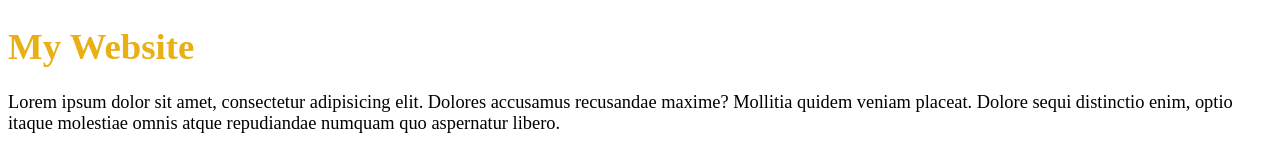
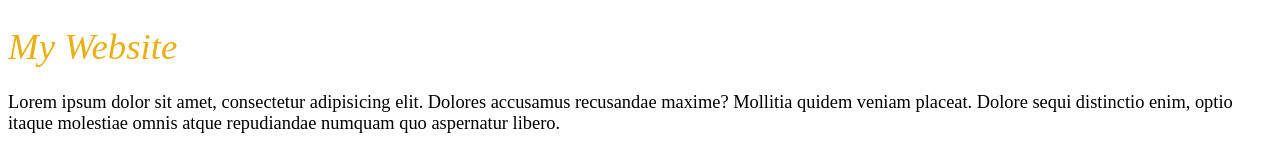
Before and after one commit to Kisna2512/Tailwind_CSS, a website built with Vite: page index.html in a window 1280 px wide. Shown: the top 160 px of the page. Built offline with nearby package versions, Linux system fonts and the light colour scheme.

Commit message:
font style

```diff
--- a/style.css
+++ b/style.css
@@ -93,6 +93,8 @@
 
 #title {
   color: rgb(232, 176, 21);
+  font-weight: 100;
+  font-style: italic;
 }
 .subtitle {
   color: rgb(207, 12, 200);
```
